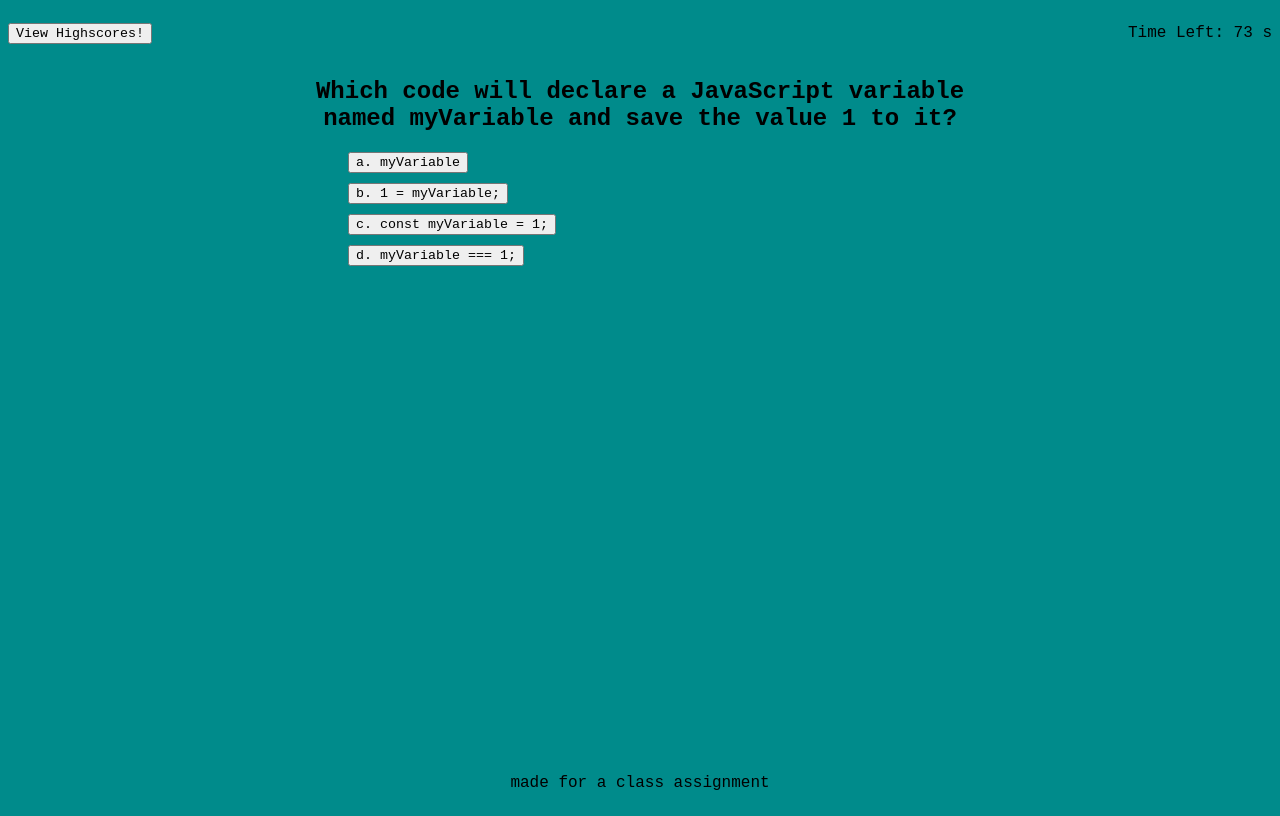
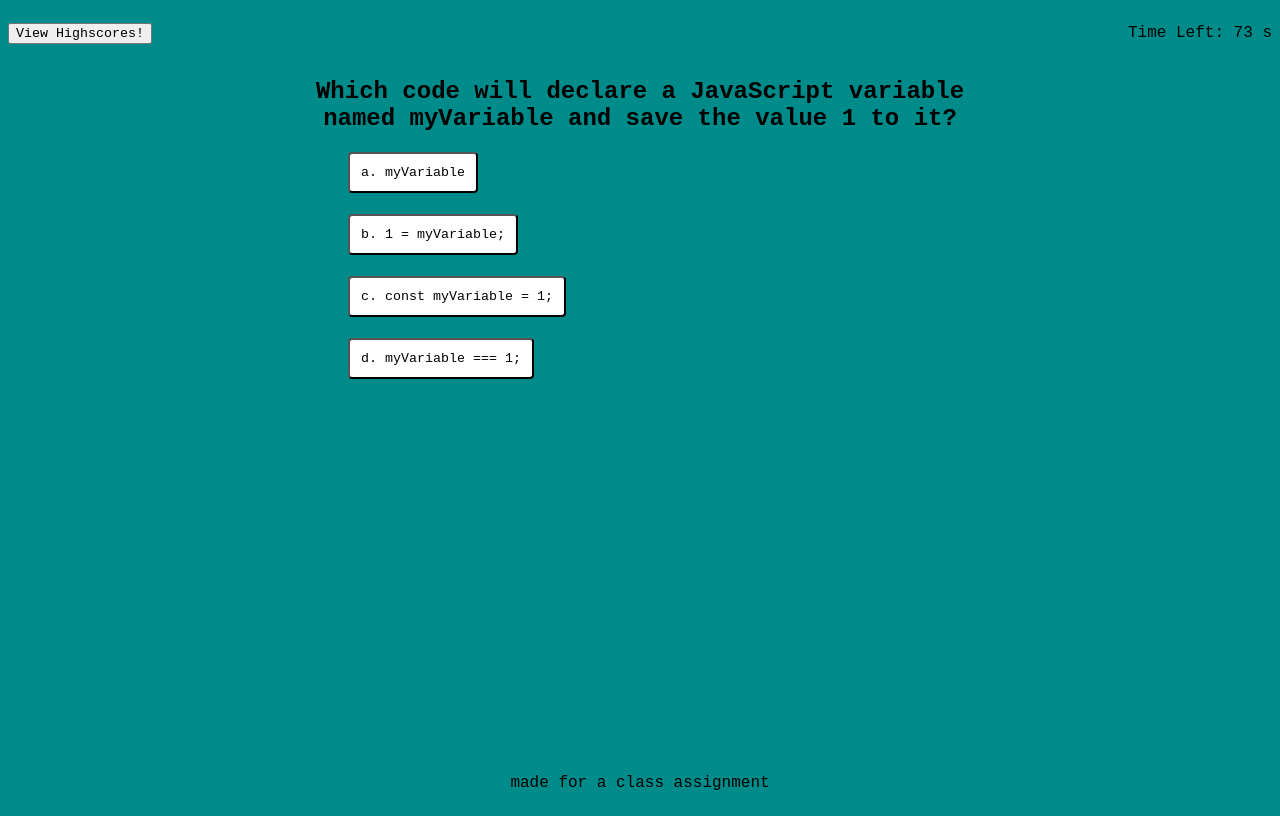
Before and after one commit to renkayla/code-quiz, a plain HTML site: page index.html in a window 1280 px wide. Both pictures are taken after a click on the button "Start!". Drawn offline with Linux system fonts and the light colour scheme.

Commit message:
fixed answer  button bug

```diff
--- a/assets/script.js
+++ b/assets/script.js
@@ -22,7 +22,7 @@ var pageIntro = document.querySelector("#page_intro");
 var pageQuestions = document.querySelector("#page_questions");
 var askQuestions = document.querySelector("#questions_ask");
 
-var reactButtons = document.querySelectorAll(".choices");
+var reactButtons = document.querySelectorAll(".answer");
 var answerBtna = document.querySelector("#answer_btna");
 var answerBtnb = document.querySelector("#answer_btnb");
 var answerBtnc = document.querySelector("#answer_btnc");
@@ -39,7 +39,7 @@ var recordScore = document.querySelector("#record_score");
 var checkScore = document.querySelector("#check_score");
 var fin = document.querySelector("#fin");
 
-var backBtn = document.querySelector("#back_btn");
+var bntBack = document.querySelector("#back_btn");
 var btnClear = document.querySelector("#btn_clear");
 
 //Questions are defined in Objects
@@ -252,7 +252,7 @@ checkScore.addEventListener("click",function(event) {
 
 
 
-/*backBtn.addEventlistener("click",function(event) {
+/*bntBack.addEventlistener("click",function(event) {
         event.preventDefault();
         pageSubmit.style.display = "none";
         pageIntro.style.display = "block";
--- a/index.html
+++ b/index.html
@@ -42,10 +42,10 @@
                     <div>
                         <h2 id="questions_ask">Questions</h2>
                         <ul>
-                            <li><button class="answers_button" id="answer_btna" value="a">AnswerA</button></li>
-                            <li><button class="answers_button" id="answer_btnb" value="b">AnswerB</button></li>
-                            <li><button class="answers_button" id="answer_btnc" value="c">AnswerC</button></li>
-                            <li><button class="answers_button" id="answer_btnd" value="d">AnswerD</button></li>
+                            <li><button class="answer button" id="answer_btna" value="a">AnswerA</button></li>
+                            <li><button class="answer button" id="answer_btnb" value="b">AnswerB</button></li>
+                            <li><button class="answer button" id="answer_btnc" value="c">AnswerC</button></li>
+                            <li><button class="answer button" id="answer_btnd" value="d">AnswerD</button></li>
                         </ul>
                         <div>
                     <div id="control_check"><!--control check-->
```
